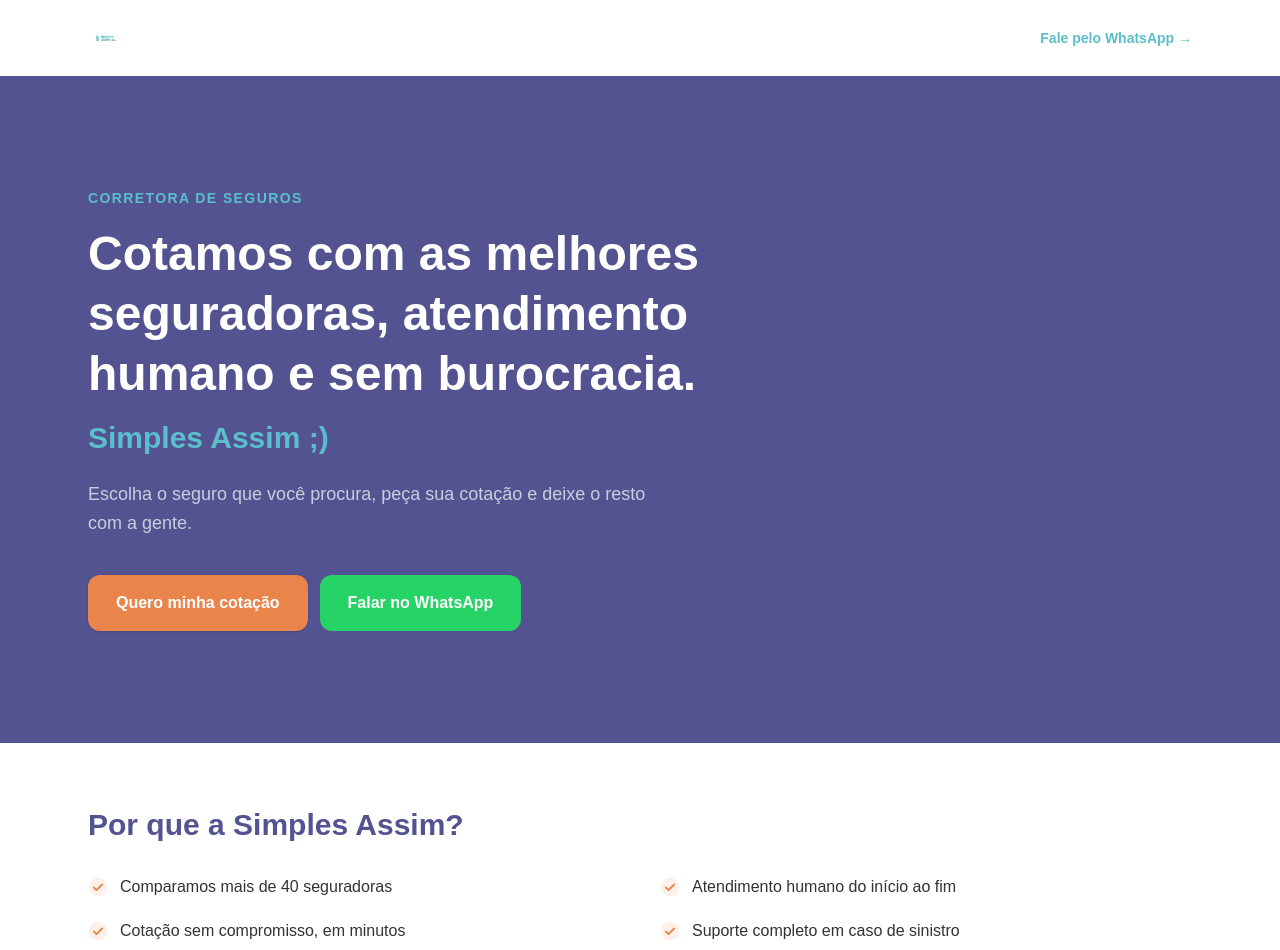
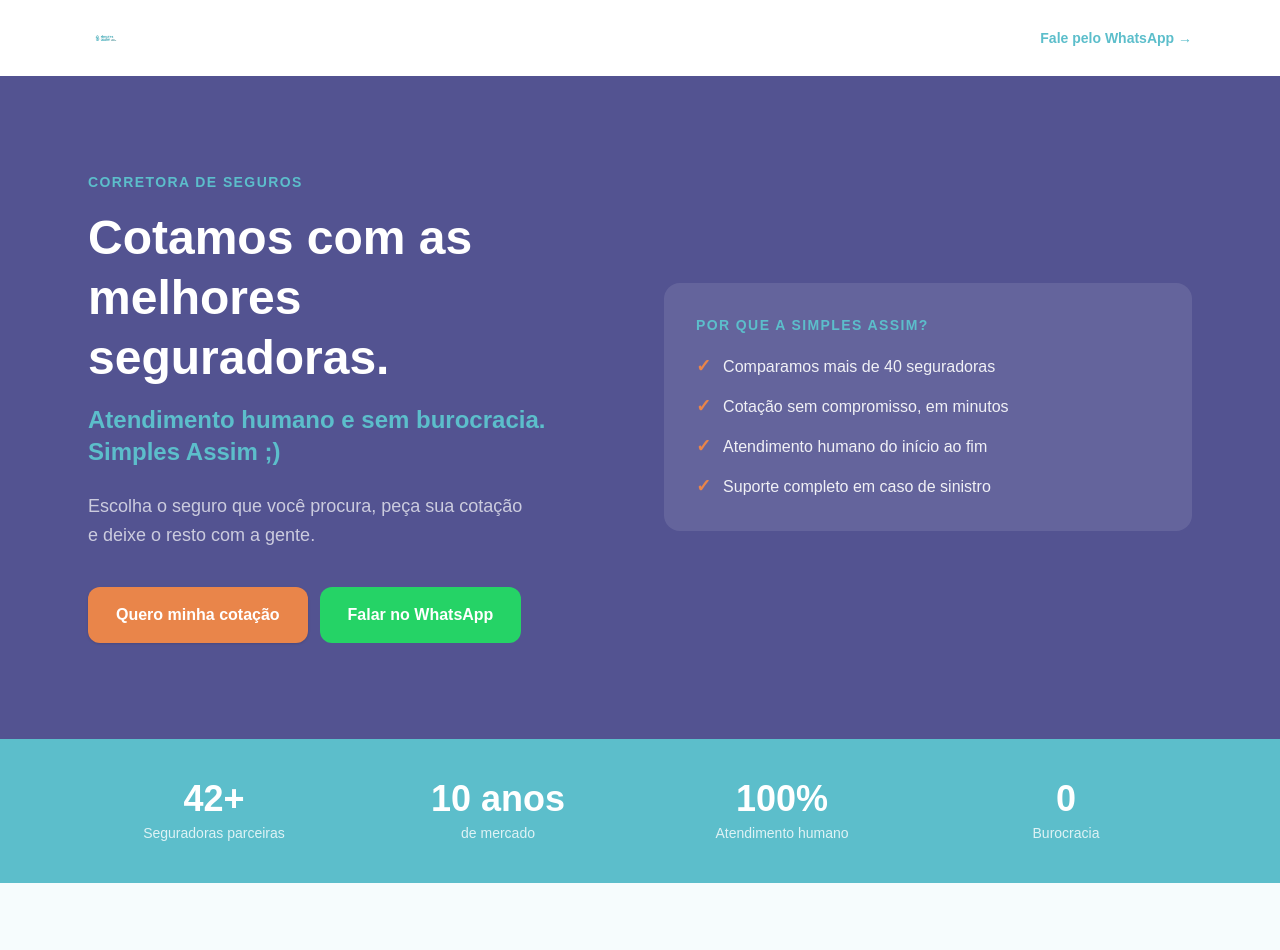
Before and after one commit to fabiosalim-pixel/site-simplesassim, a Next.js app: page / in a window 1280 px wide. Shown: the top 950 px of the page. Built offline with nearby package versions, Linux system fonts and the light colour scheme.

Commit message:
feat: home no padrao visual das landing pages

```diff
--- a/app/page.tsx
+++ b/app/page.tsx
@@ -3,7 +3,7 @@
 import Image from "next/image";
 
 // ─────────────────────────────────────────────────────────────
-// AJUSTE: cole aqui o MESMO link de WhatsApp usado nas landing pages
+// Link de WhatsApp (já com o número real)
 const WHATSAPP =
   "https://wa.me/5561999867005?text=Ol%C3%A1!%20Quero%20uma%20cota%C3%A7%C3%A3o.";
 // ─────────────────────────────────────────────────────────────
@@ -13,6 +13,20 @@
   description:
     "Cotamos com as melhores seguradoras do Brasil. Atendimento humano e sem burocracia. Simples Assim.",
 };
+
+const MOTIVOS = [
+  "Comparamos mais de 40 seguradoras",
+  "Cotação sem compromisso, em minutos",
+  "Atendimento humano do início ao fim",
+  "Suporte completo em caso de sinistro",
+];
+
+const STATS = [
+  { num: "42+", label: "Seguradoras parceiras" },
+  { num: "10 anos", label: "de mercado" },
+  { num: "100%", label: "Atendimento humano" },
+  { num: "0", label: "Burocracia" },
+];
 
 const PRODUTOS = [
   {
@@ -34,35 +48,6 @@
     desc: "Viaje tranquilo, dentro ou fora do Brasil, com assistência completa.",
   },
 ];
-
-const MOTIVOS = [
-  "Comparamos mais de 40 seguradoras",
-  "Atendimento humano do início ao fim",
-  "Cotação sem compromisso, em minutos",
-  "Suporte completo em caso de sinistro",
-];
-
-function Check() {
-  return (
-    <svg
-      width="20"
-      height="20"
-      viewBox="0 0 24 24"
-      fill="none"
-      className="flex-shrink-0 mt-0.5"
-      aria-hidden="true"
-    >
-      <circle cx="12" cy="12" r="11" fill="#E9854A" fillOpacity="0.12" />
-      <path
-        d="M7 12.5l3.2 3.2L17 9"
-        stroke="#E9854A"
-        strokeWidth="2.2"
-        strokeLinecap="round"
-        strokeLinejoin="round"
-      />
-    </svg>
-  );
-}
 
 export default function Home() {
   return (
@@ -89,58 +74,74 @@
 
       {/* ── Hero ── */}
       <section className="bg-[#535391] text-white">
-        <div className="max-w-6xl mx-auto px-6 py-20 md:py-28">
+        <div className="max-w-6xl mx-auto px-6 py-16 md:py-24 grid md:grid-cols-2 gap-10 md:gap-12 items-center">
+          {/* Coluna esquerda */}
+          <div>
             <p className="text-[#5CBECB] font-bold text-sm uppercase tracking-widest mb-4">
               Corretora de seguros
             </p>
-          <h1 className="text-4xl md:text-5xl font-black leading-tight max-w-3xl">
-            Cotamos com as melhores seguradoras, atendimento humano e sem
-            burocracia.
+            <h1 className="text-4xl md:text-5xl font-black leading-tight">
+              Cotamos com as melhores seguradoras.
             </h1>
-          <p className="text-2xl md:text-3xl font-black text-[#5CBECB] mt-4">
-            Simples Assim&nbsp;;)
+            <p className="text-xl md:text-2xl font-bold text-[#5CBECB] mt-4">
+              Atendimento humano e sem burocracia. Simples Assim&nbsp;;)
             </p>
-          <p className="text-white/70 text-lg mt-6 max-w-xl leading-relaxed">
-            Escolha o seguro que você procura, peça sua cotação e deixe o resto
-            com a gente.
+            <p className="text-white/70 text-lg mt-6 max-w-md leading-relaxed">
+              Escolha o seguro que você procura, peça sua cotação e deixe o
+              resto com a gente.
             </p>
 
             <div className="flex flex-col sm:flex-row gap-3 mt-9">
-            <Link
-              href="/seguro-auto"
+              <a
+                href="#produtos"
                 className="bg-[#E9854A] hover:bg-[#d9743b] text-white font-bold px-7 py-4 rounded-xl text-center transition-all shadow-sm hover:shadow-md"
               >
                 Quero minha cotação
-            </Link>
+              </a>
               <a
                 href={WHATSAPP}
                 target="_blank"
                 rel="noopener noreferrer"
-              className="bg-[#25D366] hover:bg-[#1ebe5a] text-white font-bold px-7 py-4 rounded-xl text-center transition-all"
+                className="flex items-center justify-center gap-2 bg-[#25D366] hover:bg-[#1ebe5a] text-white font-bold px-7 py-4 rounded-xl text-center transition-all"
               >
                 Falar no WhatsApp
               </a>
             </div>
           </div>
+
+          {/* Coluna direita — card "Por que a Simples Assim" */}
+          <div className="bg-white/10 rounded-2xl p-7 md:p-8">
+            <p className="text-[#5CBECB] font-bold text-sm uppercase tracking-widest mb-5">
+              Por que a Simples Assim?
+            </p>
+            <ul className="space-y-4">
+              {MOTIVOS.map((m) => (
+                <li key={m} className="flex items-start gap-3">
+                  <span className="text-[#E9854A] font-black text-lg leading-none mt-0.5">
+                    ✓
+                  </span>
+                  <span className="text-white/90">{m}</span>
+                </li>
+              ))}
+            </ul>
+          </div>
+        </div>
       </section>
 
-      {/* ── Motivos ── */}
-      <section className="max-w-6xl mx-auto px-6 py-16">
-        <h2 className="text-2xl md:text-3xl font-black text-[#535391] mb-8">
-          Por que a Simples Assim?
-        </h2>
-        <div className="grid sm:grid-cols-2 gap-x-10 gap-y-5">
-          {MOTIVOS.map((m) => (
-            <div key={m} className="flex items-start gap-3">
-              <Check />
-              <span className="text-[#333333] text-base">{m}</span>
+      {/* ── Barra de estatísticas ── */}
+      <section className="bg-[#5CBECB] text-white">
+        <div className="max-w-6xl mx-auto px-6 py-10 grid grid-cols-2 md:grid-cols-4 gap-8 text-center">
+          {STATS.map((s) => (
+            <div key={s.label}>
+              <div className="text-3xl md:text-4xl font-black">{s.num}</div>
+              <div className="text-sm text-white/80 mt-1">{s.label}</div>
             </div>
           ))}
         </div>
       </section>
 
       {/* ── Produtos ── */}
-      <section className="bg-[#f6fcfd] border-y border-[#e8f7f8]">
+      <section id="produtos" className="bg-[#f6fcfd] border-b border-[#e8f7f8]">
         <div className="max-w-6xl mx-auto px-6 py-16">
           <h2 className="text-2xl md:text-3xl font-black text-[#535391] mb-2">
             Qual seguro você procura?
@@ -173,13 +174,14 @@
       </section>
 
       {/* ── Rodapé ── */}
-      {/* AJUSTE: confirme que este texto bate com o rodapé das landing pages */}
       <footer className="bg-[#535391] text-white/70">
         <div className="max-w-6xl mx-auto px-6 py-10 flex flex-col md:flex-row md:items-center md:justify-between gap-4">
           <div className="text-sm leading-relaxed">
-            <p className="font-bold text-white mb-1">Simples Assim · Via Seguros</p>
-            <p>Corretora de seguros · SUSEP nº [202018692]</p>
-            <p>CNPJ [22.663.893/0001-98] · Brasília/DF</p>
+            <p className="font-bold text-white mb-1">
+              Simples Assim · Via Seguros
+            </p>
+            <p>Corretora de seguros · SUSEP nº 202018692</p>
+            <p>CNPJ 22.663.893/0001-98 · Brasília/DF</p>
           </div>
           <a
             href={WHATSAPP}
```
Lines whose indentation alone changed are shown as unchanged.
